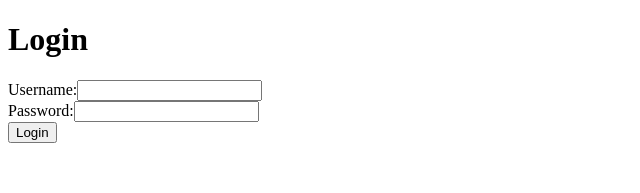
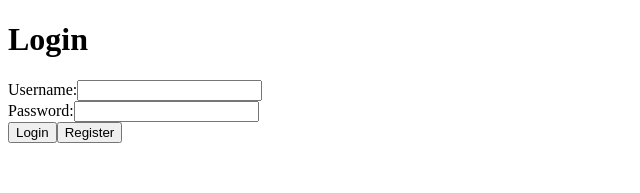
Before and after one commit to 123jsen/finance-tracker-app, a React app: page / in a window 1280 px wide. Shown: the top 193 px of the page, without its empty margins (0-640 px from the left). Built offline with nearby package versions, Linux system fonts and the light colour scheme.

Commit message:
Added register account button

```diff
--- a/client/components/Login.jsx
+++ b/client/components/Login.jsx
@@ -6,7 +6,7 @@ export default function LoginForm() {
   const [error, setError] = useState('Invalid Login');
 
   const { register, handleSubmit } = useForm();
-  const onSubmit = async (data) => {
+  const handleLogin = async (data) => {
     try {
       const res = await fetch('http://localhost:3000/user/login', {
         method: 'POST',
@@ -41,17 +41,54 @@ export default function LoginForm() {
     }
   }
 
+  const handleRegister = async (data) => {
+    try {
+      const res = await fetch('http://localhost:3000/user/create', {
+        method: 'POST',
+        headers: {
+          'Content-Type': 'application/json'
+        },
+        body: JSON.stringify(data)
+      });
+
+      if (res.status !== 201) {
+        setSuccess(false);
+        setError(await res.text());
+      }
+      else {
+        setSuccess(true);
+
+        const { name, token } = await res.json();
+
+        // Register Tokens in local storage
+        localStorage.clear();
+        localStorage.setItem('name', name);
+        localStorage.setItem('token', token);
+
+        // Reload Page
+        window.location.reload();
+      }
+    }
+    catch (err) {
+      console.log(err.message);
+      setSuccess(false);
+      setError('Error occurred with Server');
+      return;
+    }
+  }
+
   return (
     <>
       <h1>Login</h1>
-      <form onSubmit={handleSubmit(onSubmit)}>
+      <form>
         <label>Username:</label>
         <input {...register("name")} type='text' />
         <br />
         <label>Password:</label>
         <input {...register("password")} type='password' />
         <br />
-        <input type='submit' value='Login' />
+        <input type='submit' value='Login' onClick={handleSubmit(handleLogin)} />
+        <input type='submit' value='Register' onClick={handleSubmit(handleRegister)} />
         {!success && <p style={{ color: "red" }}>{error}</p>}
       </form>
     </>
--- a/client/components/Main.jsx
+++ b/client/components/Main.jsx
@@ -1,12 +1,16 @@
 import React, { useContext } from 'react';
 import LoginContext from '../context/LoginContext.jsx';
 import StocksTable from './StocksTable.jsx';
+import StocksAddform from './StocksAddform.jsx';
 
 function LogoutButton() {
-  const { logout } = useContext(LoginContext);
+  const { name, logout } = useContext(LoginContext);
 
   return (
-    <button onClick={logout}>Logout</button>
+    <>
+      <p>Currently Logged In: {name}</p>
+      <button onClick={logout}>Logout</button>
+    </>
   )
 }
 
@@ -16,6 +20,7 @@ export default function Main() {
       <h1>Finance Tracker App</h1>
       <LogoutButton />
       <StocksTable />
+      <StocksAddform />
     </>
   )
 };
```
Also changed, not shown: 1 other file (tests, documents, lock files or other folders).
